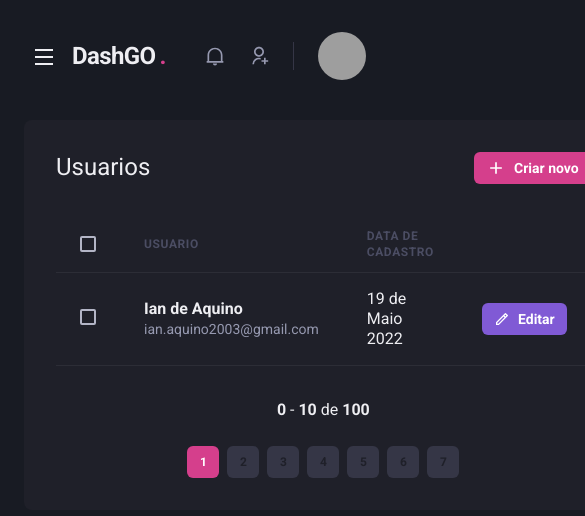
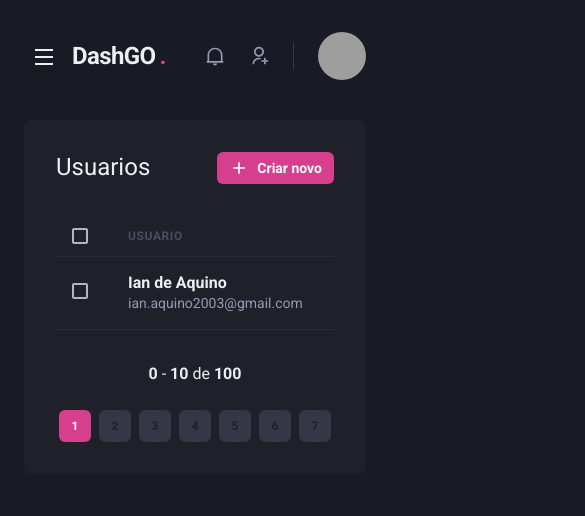
Before and after one commit to Ian-Aquino-Bianquini/dashgo, a Next.js app: page /users in a window 390 px wide. Shown: the top 516 px of the page, 585 px wide, since content can reach past the window. Built offline with nearby package versions, Linux system fonts and the light colour scheme; grey boxes are pictures that could not be loaded.

Commit message:
feat(users): Responsive table and form

```diff
--- a/src/pages/users/create.tsx
+++ b/src/pages/users/create.tsx
@@ -19,7 +19,7 @@
       <Flex w="100%" my="6" maxW={1400} mx="auto" px="6">
         <SideBar />
 
-        <Box flex="1" borderRadius={8} bg="gray.800" p="8">
+        <Box flex="1" borderRadius={8} bg="gray.800" p={["6", "8"]}>
           <Heading size="large" fontWeight="normal">
             Criar Usuario
           </Heading>
@@ -27,12 +27,12 @@
           <Divider my="6" borderColor="gray.700" />
 
           <VStack spacing="8">
-            <SimpleGrid minChildWidth="240px" spacing="8" w="100%">
+            <SimpleGrid minChildWidth="240px" spacing={["6", "8"]} w="100%">
               <Input name="name" label="Nome Completo" />
               <Input name="email" label="E-mail" type="email" />
             </SimpleGrid>
 
-            <SimpleGrid minChildWidth="240px" spacing="8" w="100%">
+            <SimpleGrid minChildWidth="240px" spacing={["6", "8"]} w="100%">
               <Input name="password" type="password" label="Senha" />
               <Input
                 name="password_confirmation"
--- a/src/pages/users/index.tsx
+++ b/src/pages/users/index.tsx
@@ -12,6 +12,7 @@
   Th,
   Thead,
   Tr,
+  useBreakpointValue,
 } from "@chakra-ui/react";
 import { RiAddLine, RiPencilLine } from "react-icons/ri";
 import { Header } from "../../components/Header";
@@ -19,6 +20,10 @@
 import { SideBar } from "../../components/SideBar";
 
 export default function UserList() {
+  const isWideVersion = useBreakpointValue({
+    base: false,
+    lg: true,
+  });
   return (
     <Box>
       <Header />
@@ -45,17 +50,17 @@
           <Table colorScheme="whiteAlpha">
             <Thead>
               <Tr>
-                <Th px="6" color="gray.300" width="8">
+                <Th px={["4", "4", "6"]} color="gray.300" width="8">
                   <Checkbox colorScheme="pink" />
                 </Th>
                 <Th>Usuario</Th>
-                <Th>Data de Cadastro</Th>
-                <Th width="8"></Th>
+                {isWideVersion && <Th>Data de Cadastro</Th>}
+                {isWideVersion && <Th width="8"></Th>}
               </Tr>
             </Thead>
             <Tbody>
               <Tr>
-                <Td px="6">
+                <Td px={["4", "4", "6"]}>
                   <Checkbox colorScheme="pink" />
                 </Td>
                 <Td>
@@ -66,7 +71,8 @@
                     </Text>
                   </Box>
                 </Td>
-                <Td>19 de Maio 2022</Td>
+                {isWideVersion && <Td>19 de Maio 2022</Td>}
+                {isWideVersion && (
                   <Td>
                     <Button
                       as="a"
@@ -78,6 +84,7 @@
                       Editar
                     </Button>
                   </Td>
+                )}
               </Tr>
             </Tbody>
           </Table>
```
Lines whose indentation alone changed are shown as unchanged.
